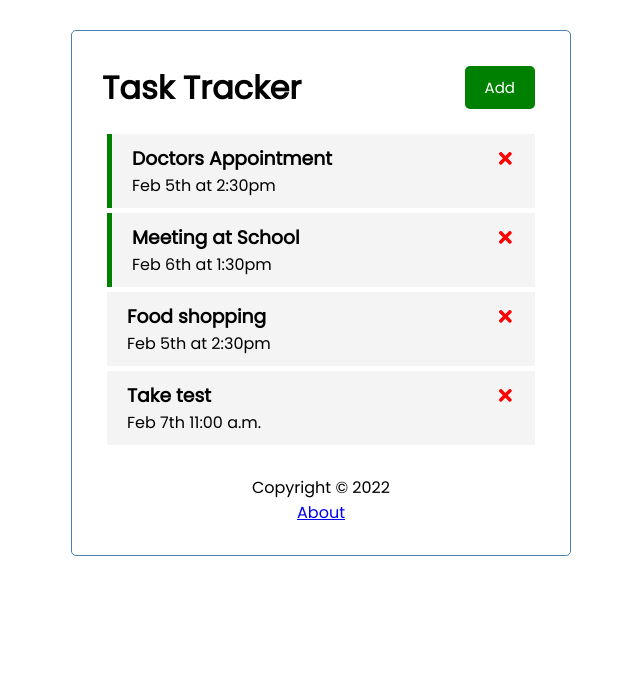
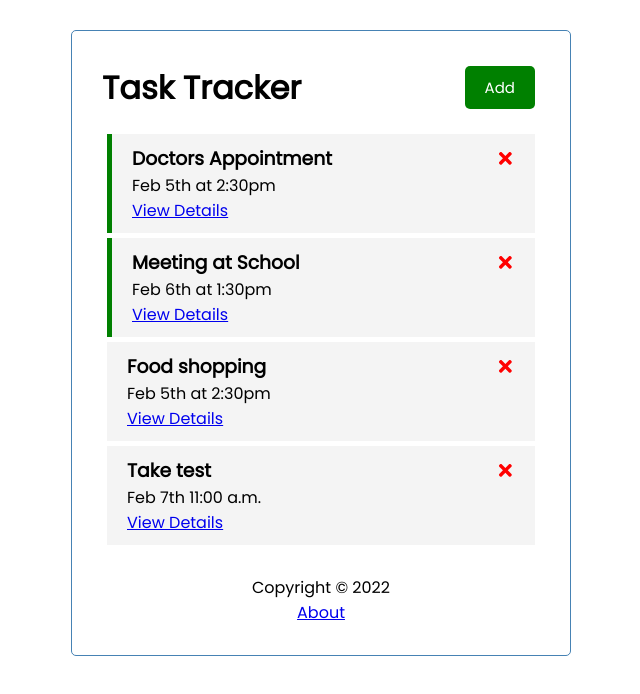
Before and after one commit to PattyHarris/react-task-tracker, a React (Create React App) app: page / in a window 1280 px wide. Shown: the top 694 px of the page, without its empty margins (319-959 px from the left). Built offline with nearby package versions, Linux system fonts and the light colour scheme; data requests are answered from the project's data file.

Commit message:
Addition of V6 features.  Showing parameterized routes, Navigate.

```diff
--- a/src/App.js
+++ b/src/App.js
@@ -6,6 +6,7 @@
 import Tasks from './components/Tasks';
 import AddTask from './components/AddTask';
 import About from './components/About';
+import TaskDetails from './components/TaskDetails';
 
 function App() {
   const [showAddTask, setShowAddTask] = useState(false);
@@ -111,6 +112,7 @@
             }
             />
           <Route path='/about' element={<About />} />
+          <Route path='/task/:id' element={<TaskDetails />} />
         </Routes>
         <Footer />
       </div>
--- a/src/components/Task.js
+++ b/src/components/Task.js
@@ -1,5 +1,6 @@
 
 import {FaTimes} from 'react-icons/fa'
+import { Link } from 'react-router-dom';
 
 export const Task = ({ task, onDelete, onToggle }) => {
   return (
@@ -12,6 +13,7 @@
             />
         </h3>
         <p>{task.day}</p>
+        <p><Link to={ `/task/${task.id}` }>View Details</Link></p>
     </div>
   )
 };
--- /dev/null
+++ b/src/components/TaskDetails.js
@@ -0,0 +1,43 @@
+// Additional component added in extra video on V6.
+import { useState, useEffect } from "react";
+import { useParams, Navigate, useNavigate } from 'react-router-dom';
+
+function TaskDetails() {
+    const [loading, setLoading] = useState(true);
+    const [task, setTask] = useState({});
+    const [error, setError] = useState(null);
+
+    const params = useParams();
+
+    useEffect( () => {
+        const fetchTask = async () => {
+            const res = await fetch(`http://localhost:5000/tasks/${params.id}`);
+
+            const data = await res.json();
+
+            if (res.status === 404) {
+                setError('Task not found');
+            }
+
+            setTask(data);
+            setLoading(false);
+        }
+
+        fetchTask();
+    })
+
+    if (error) {
+        return <Navigate to='/' />
+    }
+
+    return loading ? (
+        <h3>Loading...</h3>
+    ) : (
+        <div>
+            <h3>{task.text}</h3>
+            <p>{task.day}</p>
+        </div>
+    )
+}
+
+export default TaskDetails;
```
Also changed, not shown: 1 other file (tests, documents, lock files or other folders).
